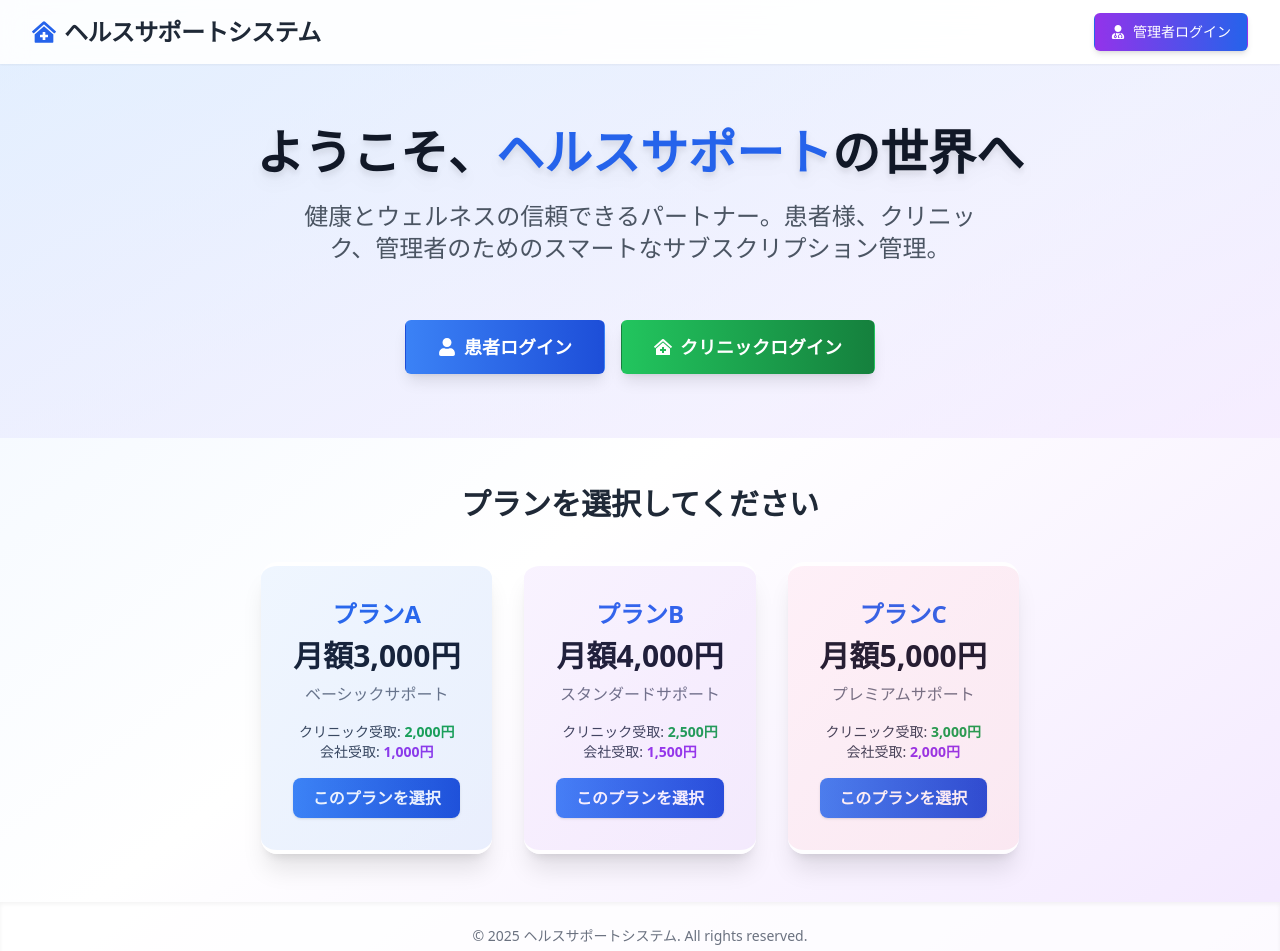
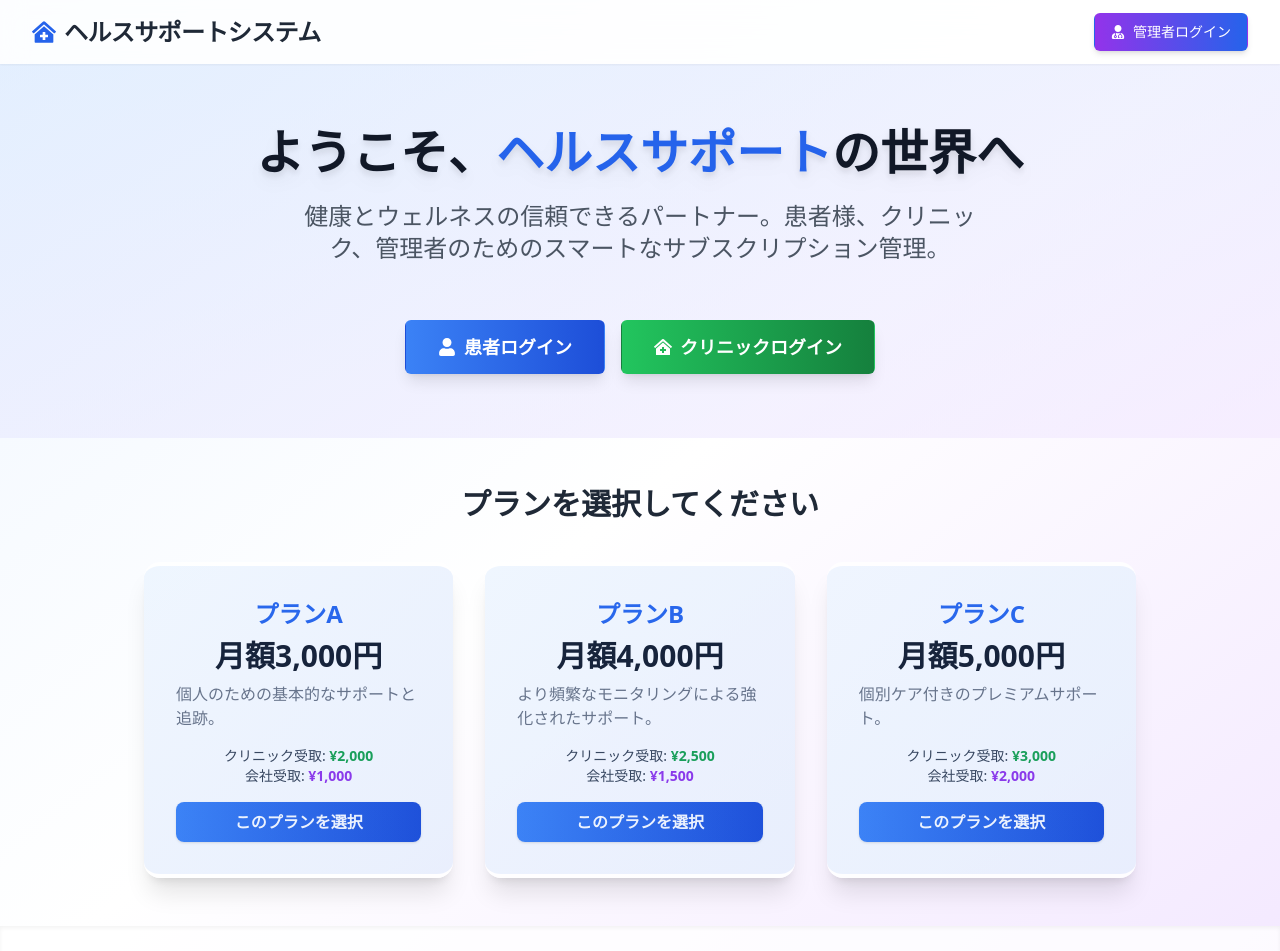
Before and after one commit to pikachu1001/support, a Next.js app: page / in a window 1280 px wide. Shown: the top 951 px of the page. Built offline with nearby package versions, Linux system fonts and the light colour scheme; no server answers.

Commit message:
final-step2-comp.1.0

```diff
--- a/lib/plans.ts
+++ b/lib/plans.ts
@@ -11,44 +11,44 @@ export interface Plan {
 export const plans: Plan[] = [
   {
     id: 'A',
-    name: 'Plan A',
+    name: 'プランA',
     price: 3000,
     commission: 2000,
     companyCut: 1000,
-    description: 'Basic support and tracking for individuals.',
+    description: '個人のための基本的なサポートと追跡。',
     features: [
-      'Basic Back Supporter',
-      'Monthly Health Check-in',
-      'Email Support',
+      'ベーシック腰サポーター',
+      '月次健康チェックイン',
+      'メールサポート',
     ],
   },
   {
     id: 'B',
-    name: 'Plan B',
-    price: 5000,
-    commission: 3500,
+    name: 'プランB',
+    price: 4000,
+    commission: 2500,
     companyCut: 1500,
-    description: 'Enhanced support with more frequent monitoring.',
+    description: 'より頻繁なモニタリングによる強化されたサポート。',
     features: [
-      'Advanced Back Supporter',
-      'Bi-Weekly Health Check-in',
-      'Priority Email Support',
-      'Access to Wellness Webinars',
+      'アドバンス腰サポーター',
+      '隔週の健康チェックイン',
+      '優先メールサポート',
+      'ウェルネスウェビナーへのアクセス',
     ],
   },
   {
     id: 'C',
-    name: 'Plan C',
-    price: 8000,
-    commission: 5500,
-    companyCut: 2500,
-    description: 'Premium support with personalized care.',
+    name: 'プランC',
+    price: 5000,
+    commission: 3000,
+    companyCut: 2000,
+    description: '個別ケア付きのプレミアムサポート。',
     features: [
-      'Premium Back Supporter',
-      'Weekly Health Check-in',
-      '24/7 Phone & Email Support',
-      'Access to Wellness Webinars',
-      'Personalized Health Plan',
+      'プレミアム腰サポーター',
+      '週次健康チェックイン',
+      '24/7 電話 & メールサポート',
+      'ウェルネスウェビナーへのアクセス',
+      '個別健康プラン',
     ],
   },
 ];
--- a/pages/index.tsx
+++ b/pages/index.tsx
@@ -1,6 +1,7 @@
 import { useRouter } from 'next/router';
 import Link from 'next/link';
 import { FaClinicMedical, FaUserMd, FaUser } from 'react-icons/fa';
+import { plans } from '../lib/plans';
 
 export default function Home() {
   const router = useRouter();
@@ -51,19 +52,15 @@ export default function Home() {
       <section className="max-w-5xl mx-auto py-12 px-4">
         <h3 className="text-3xl font-bold text-center mb-10 text-gray-800">プランを選択してください</h3>
         <div className="grid grid-cols-1 md:grid-cols-3 gap-8">
-          {[
-            { plan: 'A', price: '月額3,000円', desc: 'ベーシックサポート', clinic: '2,000円', company: '1,000円', color: 'from-blue-400 to-blue-600' },
-            { plan: 'B', price: '月額4,000円', desc: 'スタンダードサポート', clinic: '2,500円', company: '1,500円', color: 'from-purple-400 to-purple-600' },
-            { plan: 'C', price: '月額5,000円', desc: 'プレミアムサポート', clinic: '3,000円', company: '2,000円', color: 'from-pink-400 to-pink-600' },
-          ].map(({ plan, price, desc, clinic, company, color }) => (
-            <div key={plan} className={`rounded-2xl shadow-xl bg-white/90 border-t-4 border-b-4 border-transparent hover:border-blue-400 transition p-8 flex flex-col items-center relative overflow-hidden`}>
-              <div className={`absolute inset-0 z-0 bg-gradient-to-br ${color} opacity-10 pointer-events-none`} />
-              <span className="text-2xl font-bold text-blue-600 mb-2">プラン{plan}</span>
-              <span className="text-3xl font-extrabold text-gray-900 mb-2">{price}</span>
-              <span className="text-base text-gray-500 mb-4">{desc}</span>
+          {plans.map((plan) => (
+            <div key={plan.id} className="rounded-2xl shadow-xl bg-white/90 border-t-4 border-b-4 border-transparent hover:border-blue-400 transition p-8 flex flex-col items-center relative overflow-hidden">
+              <div className="absolute inset-0 z-0 bg-gradient-to-br from-blue-400 to-blue-600 opacity-10 pointer-events-none" />
+              <span className="text-2xl font-bold text-blue-600 mb-2">{plan.name}</span>
+              <span className="text-3xl font-extrabold text-gray-900 mb-2">月額{plan.price.toLocaleString()}円</span>
+              <span className="text-base text-gray-500 mb-4">{plan.description}</span>
               <div className="flex flex-col items-center mb-4">
-                <span className="text-sm text-gray-700">クリニック受取: <span className="font-bold text-green-600">{clinic}</span></span>
-                <span className="text-sm text-gray-700">会社受取: <span className="font-bold text-purple-600">{company}</span></span>
+                <span className="text-sm text-gray-700">クリニック受取: <span className="font-bold text-green-600">¥{plan.commission.toLocaleString()}</span></span>
+                <span className="text-sm text-gray-700">会社受取: <span className="font-bold text-purple-600">¥{plan.companyCut.toLocaleString()}</span></span>
               </div>
               <button
                 onClick={() => router.push('/auth/patient/login')}
```
